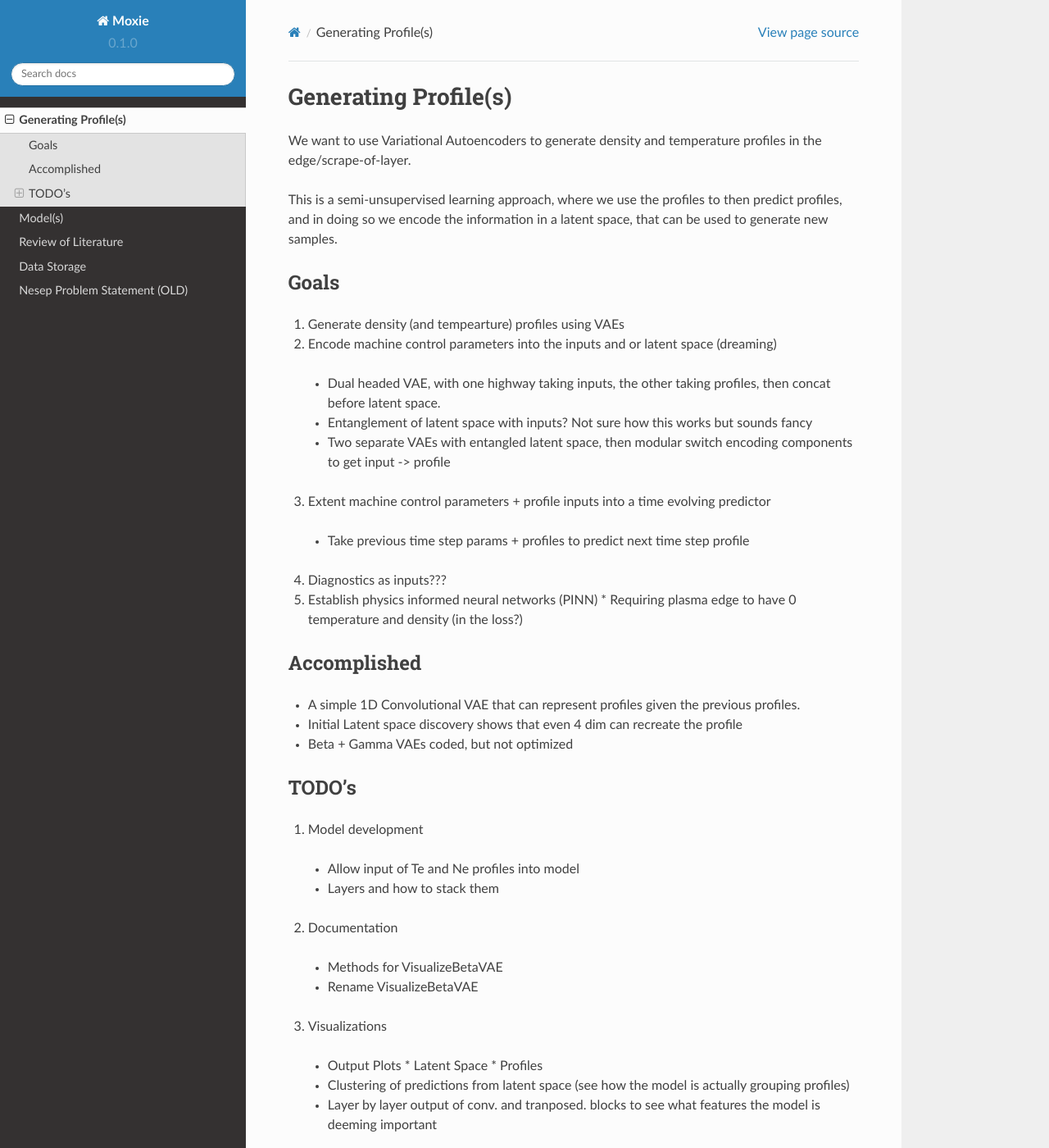
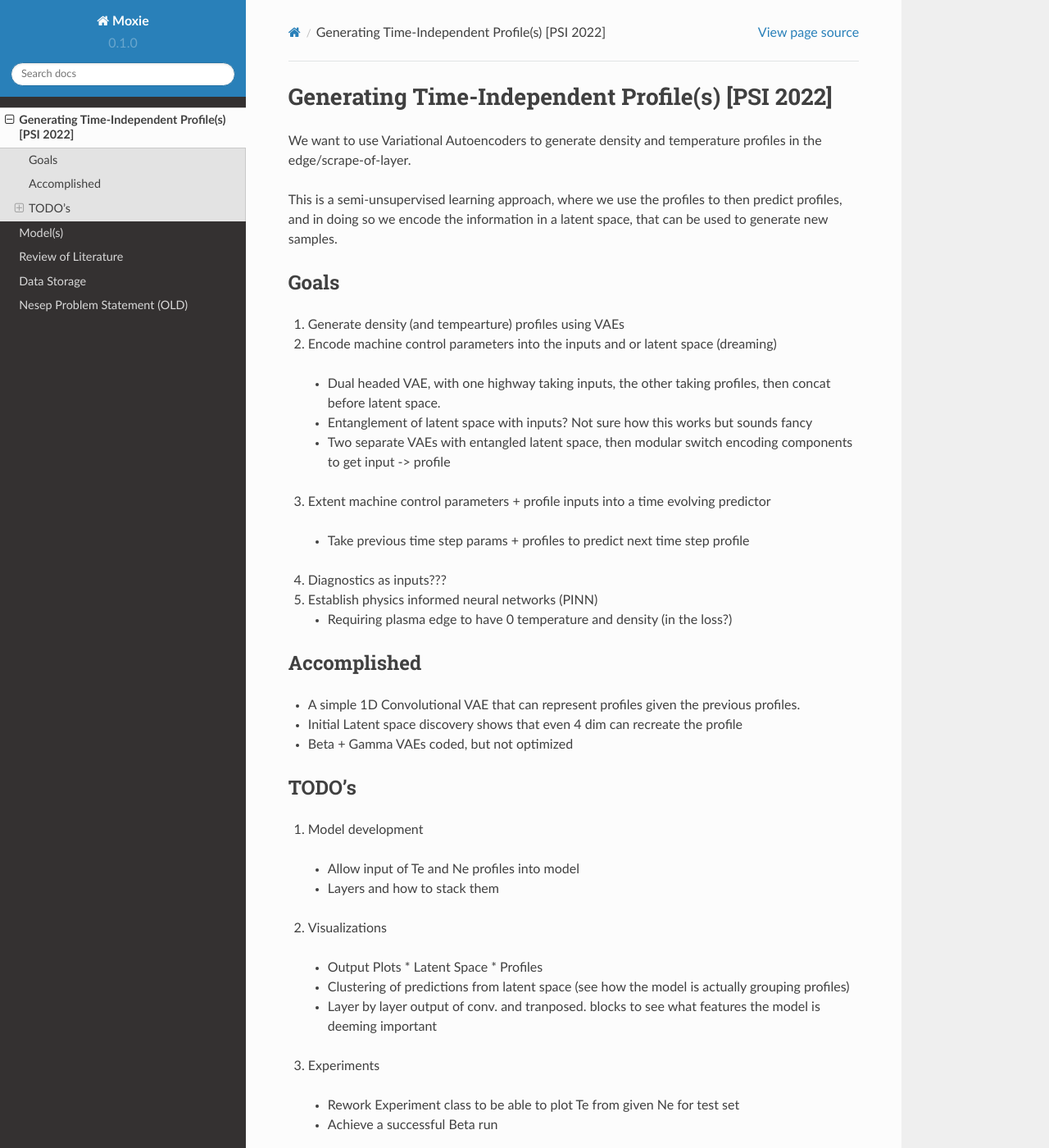
Before and after one commit to fusionby2030/moxie, a Sphinx documentation site: the page built from docs/source/predicting_profiles.rst, in a window 1280 px wide and 1400 px high. Shown: the whole window at 82% size. Built offline with Sphinx 7.4.7 and the Read the Docs theme 2.0.0, drawn with Linux system fonts in a browser that asks for light colours; some of the changed text lies outside the part shown.

Commit message:
doc update:
	provide context to bigger plan within index.rst
	within this sub-model context, rephrase predicing profiles and
models to reflect.

```diff
--- a/docs/source/index.rst
+++ b/docs/source/index.rst
@@ -17,7 +17,12 @@
   :width: 200
   :alt: Version 1 of Long term model
 
+This 'meta-model' is comprised of many **modular** sub-models, which can operate independently.
+The current list of sub-models:
 
+* VAE for single timestep predictions
+
+  * Determining relevant SOL parameters like :math:`n_{e, sep}, P_{sep}` from latent space or profile of single time step
 
 Contents
 --------
--- a/docs/source/predicting_profiles.rst
+++ b/docs/source/predicting_profiles.rst
@@ -1,5 +1,5 @@
-Generating Profile(s)
-===================================
+Generating Time-Independent Profile(s) [PSI 2022]
+=================================================
 
 We want to use Variational Autoencoders to generate density and temperature profiles in the edge/scrape-of-layer.
 
@@ -14,10 +14,13 @@
   * Dual headed VAE, with one highway taking inputs, the other taking profiles, then concat before latent space.
   * Entanglement of latent space with inputs? Not sure how this works but sounds fancy
   * Two separate VAEs with entangled latent space, then modular switch encoding components to get input -> profile
+
 3. Extent machine control parameters + profile inputs into a time evolving predictor
+
   * Take previous time step params + profiles to predict next time step profile
 4. Diagnostics as inputs???
 5. Establish physics informed neural networks (PINN)
+
    * Requiring plasma edge to have 0 temperature and density (in the loss?)
 
 Accomplished
@@ -35,12 +38,7 @@
   * Allow input of Te and Ne profiles into model
   * Layers and how to stack them
 
-2. Documentation
-
-  * Methods for VisualizeBetaVAE
-  * Rename VisualizeBetaVAE
-
-3. Visualizations
+2. Visualizations
 
   * Output Plots
     * Latent Space
```
Also changed, not shown: other parts of docs/source/predicting_profiles.rst (+4 -2 lines), docs/source/models.rst (+10 -2 lines).
